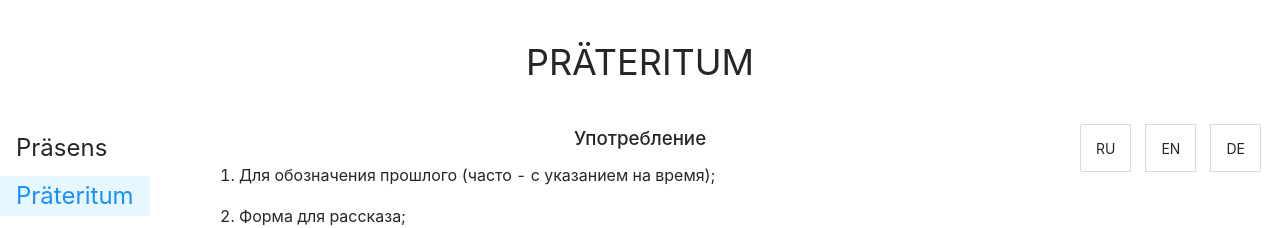
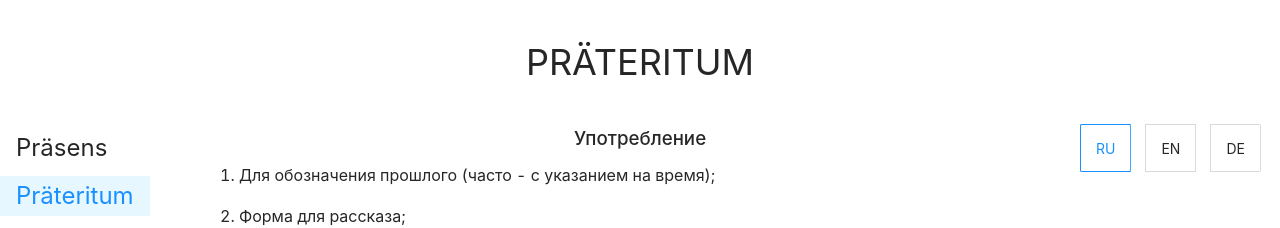
Before and after one commit to Guseff/german-proj, a React app: page /prater in a window 1280 px wide. Shown: the top 228 px of the page. Built offline with nearby package versions, Linux system fonts and the light colour scheme.

Commit message:
feat: add context for current language variable

```diff
--- a/src/App.jsx
+++ b/src/App.jsx
@@ -1,12 +1,13 @@
-import React from 'react'
+import React, { useState } from 'react'
 import {
   BrowserRouter as Router,
   Switch,
   Route,
   Redirect,
 } from 'react-router-dom'
+import { Layout } from 'antd'
 
-import { Layout } from 'antd'
+import LangContext from './context/language'
 
 import Footer from './components/common/Footer'
 import Start from './views/Start'
@@ -15,9 +16,13 @@ import NoMatch from './views/NoMatch'
 import Prasence from './views/Prasence'
 import Prater from './views/Prater'
 import Perfect from './views/Perfect'
+import { LANGUAGES } from './constants'
 
 const App = () => {
+  const [lang, changeLang] = useState(LANGUAGES.RU)
+
   return (
+    <LangContext.Provider value={{ lang, changeLang }}>
       <Layout className="main-wrapper">
         <Layout className="page-wrapper light">
           <Router>
@@ -39,6 +44,7 @@ const App = () => {
           <Footer />
         </Layout.Footer>
       </Layout>
+    </LangContext.Provider>
   )
 }
 
--- a/src/components/common/RightSider.jsx
+++ b/src/components/common/RightSider.jsx
@@ -1,12 +1,13 @@
-import React, { useState } from 'react'
+import React, { useContext } from 'react'
 import { Layout, Radio } from 'antd'
 
 import i18n from '../../translation'
+import LangContext from '../../context/language'
 
 const { Sider } = Layout
 
 const RightSider = () => {
-  const [lang, changeLang] = useState()
+  const { lang, changeLang } = useContext(LangContext)
 
   const setLangHandle = e => {
     changeLang(e.target.value)
--- a/src/context/index.js
+++ b/src/context/index.js
@@ -1,4 +1 @@
-const { default: LangContext } = require("./language")
-
-// eslint-disable-next-line import/export
 export * from './language'
--- a/src/context/language.js
+++ b/src/context/language.js
@@ -1,3 +1,4 @@
+/* eslint-disable import/prefer-default-export */
 import React from 'react'
 import { LANGUAGES } from '../constants'
 
--- a/src/views/Media.jsx
+++ b/src/views/Media.jsx
@@ -1,4 +1,4 @@
-import React from 'react'
+import React, { useContext } from 'react'
 import { Layout } from 'antd'
 import { useParams, Redirect } from 'react-router-dom'
 import { Player, BigPlayButton } from 'video-react'
@@ -7,9 +7,12 @@ import PageTemplate from '../components/common/PageTemplate'
 import { TENSES } from '../constants'
 import TenseMenu from '../components/common/TenseMenu'
 import IdMenu from '../components/common/IdMenu'
+import LangContext from '../context/language'
 
 const Media = () => {
   const { tense, id } = useParams()
+  const { lang } = useContext(LangContext)
+
   if (
     tense !== TENSES.PERFECT &&
     tense !== TENSES.PRASENCE &&
@@ -17,7 +20,6 @@ const Media = () => {
   )
     return <Redirect to="/404" />
 
-  const lang = 'de'
   const src = `/video/${lang}-${tense}-vid${id}.mp4`
   const poster = `/posters/de-${tense}-vid${id}.png`
 
```
Lines whose indentation alone changed are shown as unchanged.
